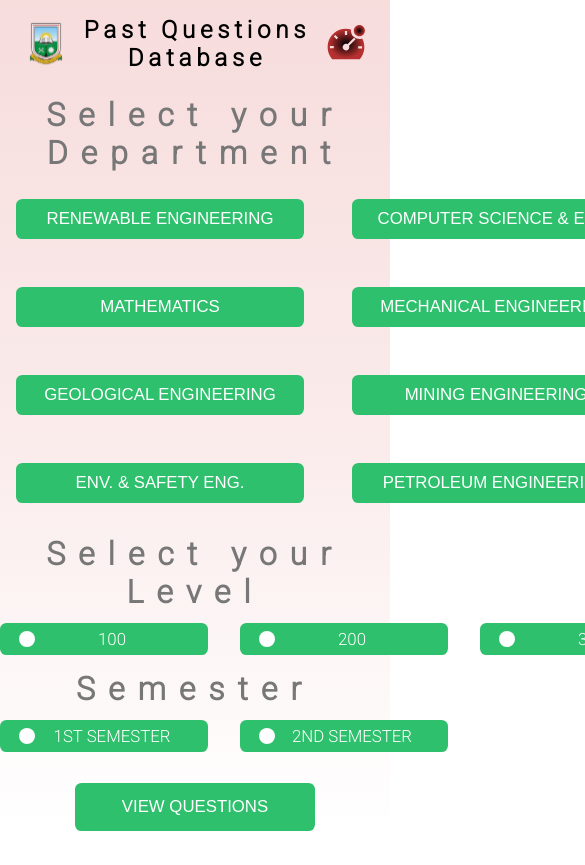
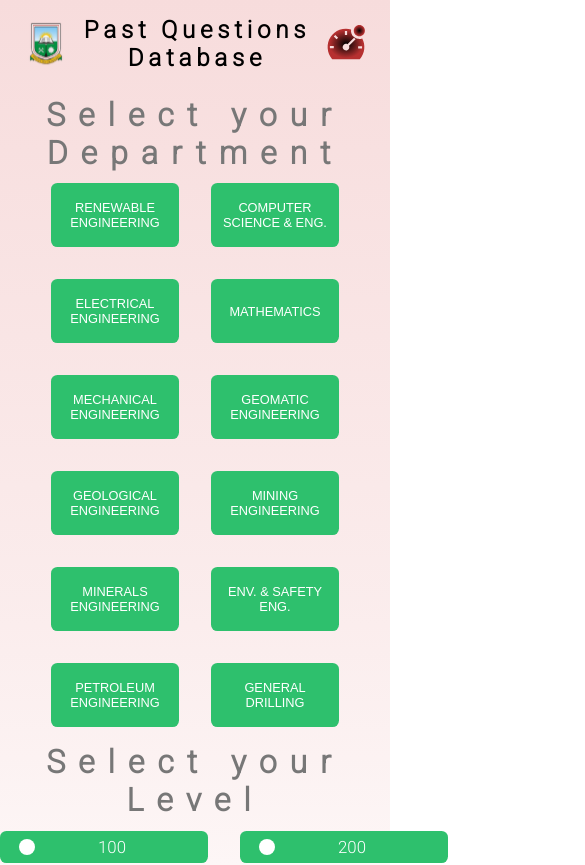
Before and after one commit to Quarcoo-arc/umat_past_questions, a React (Create React App) app: page /user-dashboard in a window 390 px wide. Shown: the top 865 px of the page, 585 px wide, since content can reach past the window. Built offline with nearby package versions, Linux system fonts and the light colour scheme; no server answers; sample sign-in values are in the browser's storage; a web font is replaced by a local one.

Commit message:
Add mobile styles for ProgramButton component

```diff
--- a/src/components/Buttons/ProgramButton/ProgramButton.module.css
+++ b/src/components/Buttons/ProgramButton/ProgramButton.module.css
@@ -5,7 +5,6 @@
   border: none;
   width: 18rem;
   height: 2.5rem;
-  margin: 1rem;
   font-size: 1.05rem;
 }
 
@@ -16,3 +15,17 @@
 .formButton.active {
   background: #9d9d9d;
 }
+
+@media screen and (max-width: 1024px) {
+  .formButton {
+    width: 14rem;
+    height: 4rem;
+  }
+}
+
+@media screen and (max-width: 512px) {
+  .formButton {
+    width: 8rem;
+    font-size: 0.8rem;
+  }
+}
--- a/src/pages/AddQuestions/AddQuestions.module.css
+++ b/src/pages/AddQuestions/AddQuestions.module.css
@@ -69,21 +69,19 @@ input[type="file"] {
   margin: 3% auto 4%;
   display: grid;
   width: fit-content;
+  gap: 2rem;
 }
 
 .buttonGroup {
   grid-template-columns: auto auto auto;
-  gap: 1rem;
 }
 
 .levelGroup {
   grid-template-columns: auto auto auto auto;
-  gap: 2rem;
 }
 
 .semesterGroup {
   grid-template-columns: auto auto;
-  gap: 2rem;
 }
 
 .formButton {
@@ -107,3 +105,13 @@ input[type="file"] {
 }
 
 /* TODO: Style Checkmark symbol */
+
+@media screen and (max-width: 768px) {
+  .buttonGroup {
+    grid-template-columns: auto auto;
+  }
+
+  .levelGroup {
+    grid-template-columns: auto auto;
+  }
+}
--- a/src/pages/UserDashboard/UserDashboard.module.css
+++ b/src/pages/UserDashboard/UserDashboard.module.css
@@ -37,21 +37,19 @@
   margin: 3% auto 4%;
   display: grid;
   width: fit-content;
+  gap: 2rem;
 }
 
 .buttonGroup {
   grid-template-columns: auto auto auto;
-  gap: 1rem;
 }
 
 .levelGroup {
   grid-template-columns: auto auto auto auto;
-  gap: 2rem;
 }
 
 .semesterGroup {
   grid-template-columns: auto auto;
-  gap: 2rem;
 }
 
 .radio-button {
@@ -90,3 +88,13 @@ input[type="radio"]:checked {
   background-color: #9d9d9d;
   box-shadow: inset 0px 0px 0px 2.5px #ffff;
 }
+
+@media screen and (max-width: 768px) {
+  .buttonGroup {
+    grid-template-columns: auto auto;
+  }
+
+  .levelGroup {
+    grid-template-columns: auto auto;
+  }
+}
```
